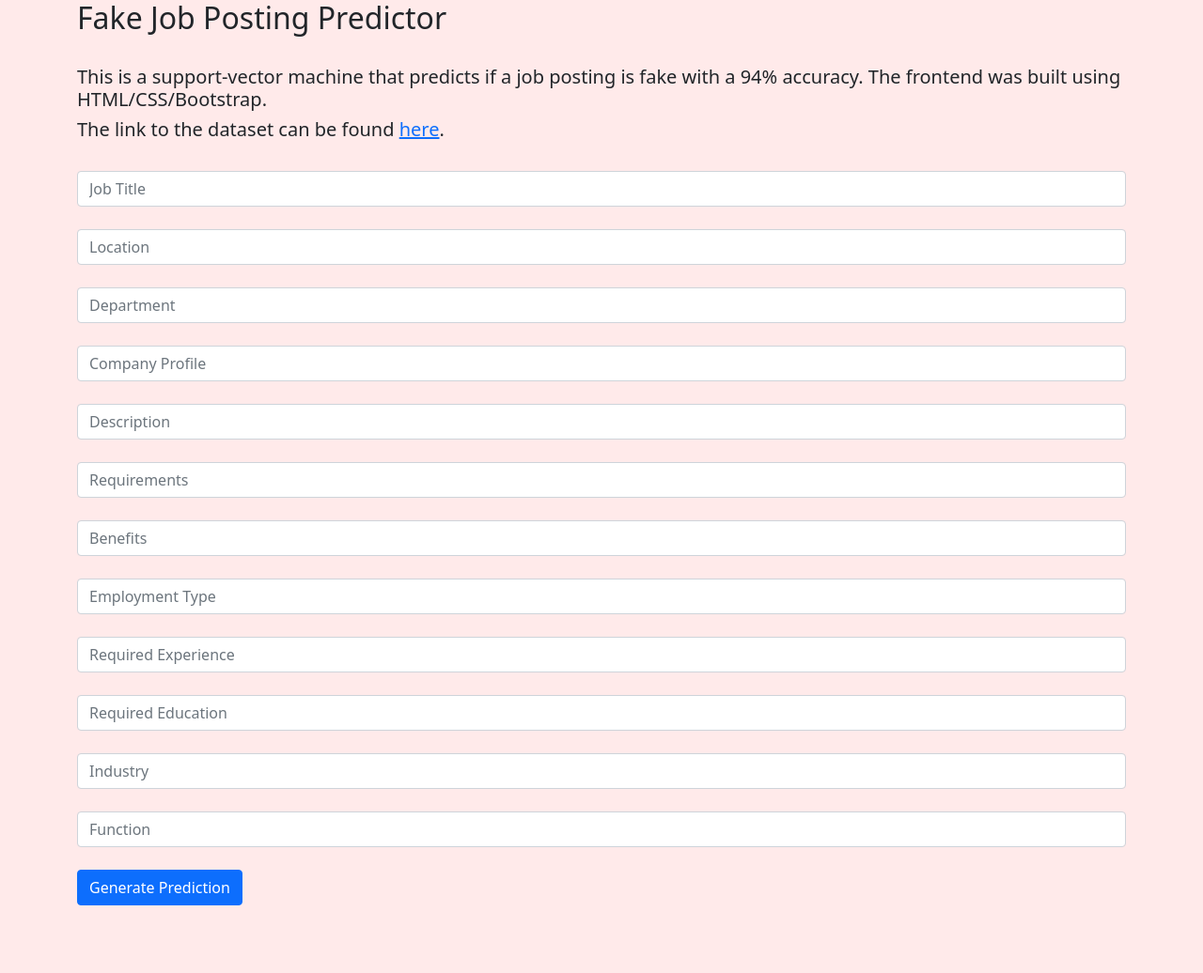
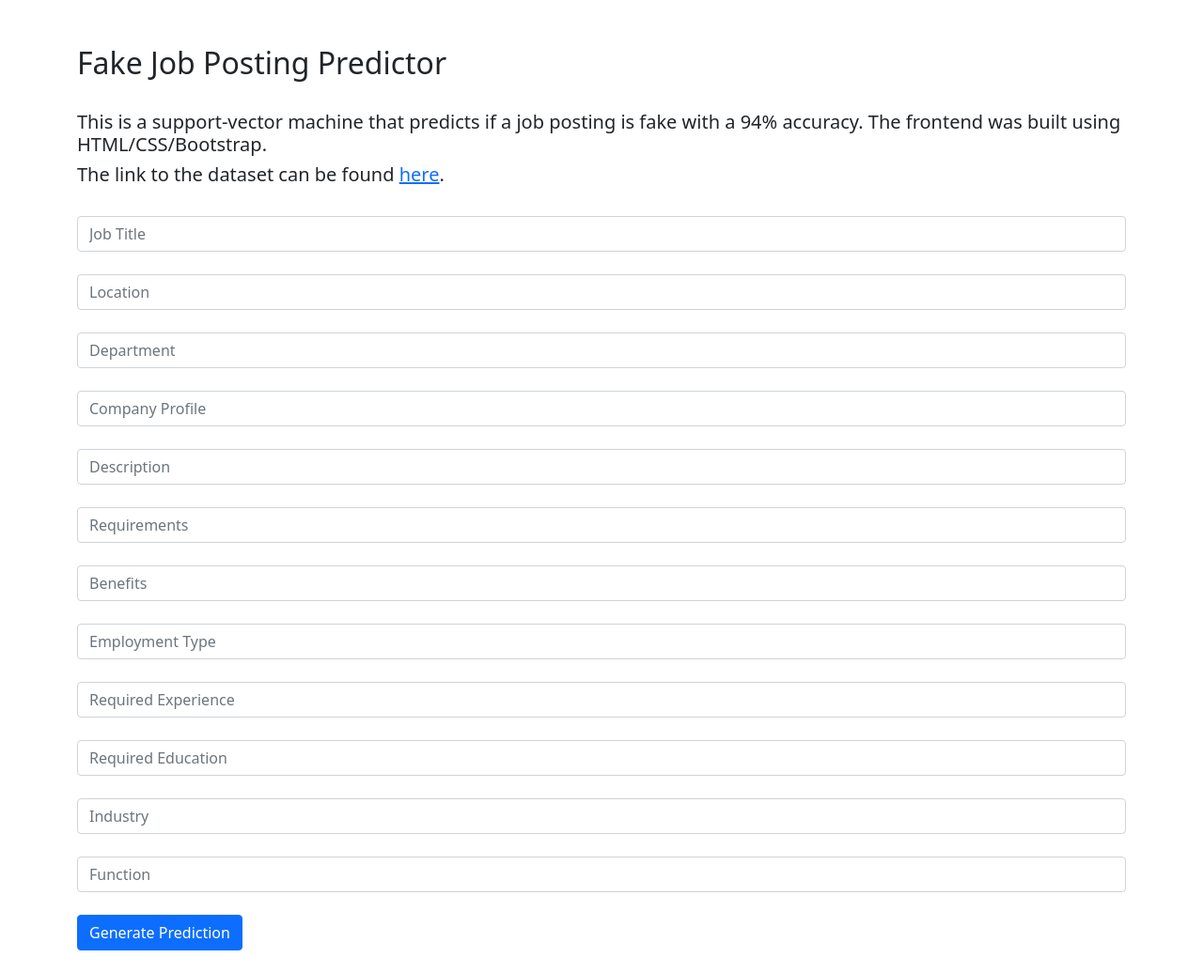
Before and after one commit to ayeshans/Fake-Job-Posting-Predictor, a Flask app: page / in a window 1280 px wide. Shown: the whole page at 94% size. Before the commit the page ends 964 px from the top, so only its background shows below. Run offline with Flask 2, Linux system fonts and the light colour scheme; parts of the project's set-up code (start-up, migrations or seed data) failed here and were passed over.

Commit message:
Added more style changes

```diff
--- a/templates/index.html
+++ b/templates/index.html
@@ -5,8 +5,9 @@
 		<link href="https://cdn.jsdelivr.net/npm/bootstrap@5.0.0-beta2/dist/css/bootstrap.min.css" rel="stylesheet" integrity="sha384-BmbxuPwQa2lc/FVzBcNJ7UAyJxM6wuqIj61tLrc4wSX0szH/Ev+nYRRuWlolflfl" crossorigin="anonymous">
 		<!-- <link rel="stylesheet" href="../static/styles.css"> -->
 	</head>
-	<body style="background-color:rgba(255, 204, 204, 0.4);">
-		<div class="container d-grid">
+	<body>
+		<div class="container">
+			<br><br>
 			<h2>Fake Job Posting Predictor</h2> <br>
 			<!-- <p> Enter all available information. </p> <br> -->
 
--- a/templates/results.html
+++ b/templates/results.html
@@ -6,13 +6,14 @@
 		<!-- <link rel="stylesheet" href="../static/styles.css" /> -->
 	</head>
 	<body>
+		<br><br>
 		<div class="container">
 			<h2>Fake Job Posting Predictor</h2> <br>
 
 			<h5> This job posting is: {{ prediction_text }}	</h5> <br>
 
 			<form action="/" method="get">
-				<button type="submit" class="btn btn-primary"> Generate Another Prediction </button>
+				<button type="submit" class="btn btn-primary"> New Job </button>
 			</form>
 
 		</div>
```
